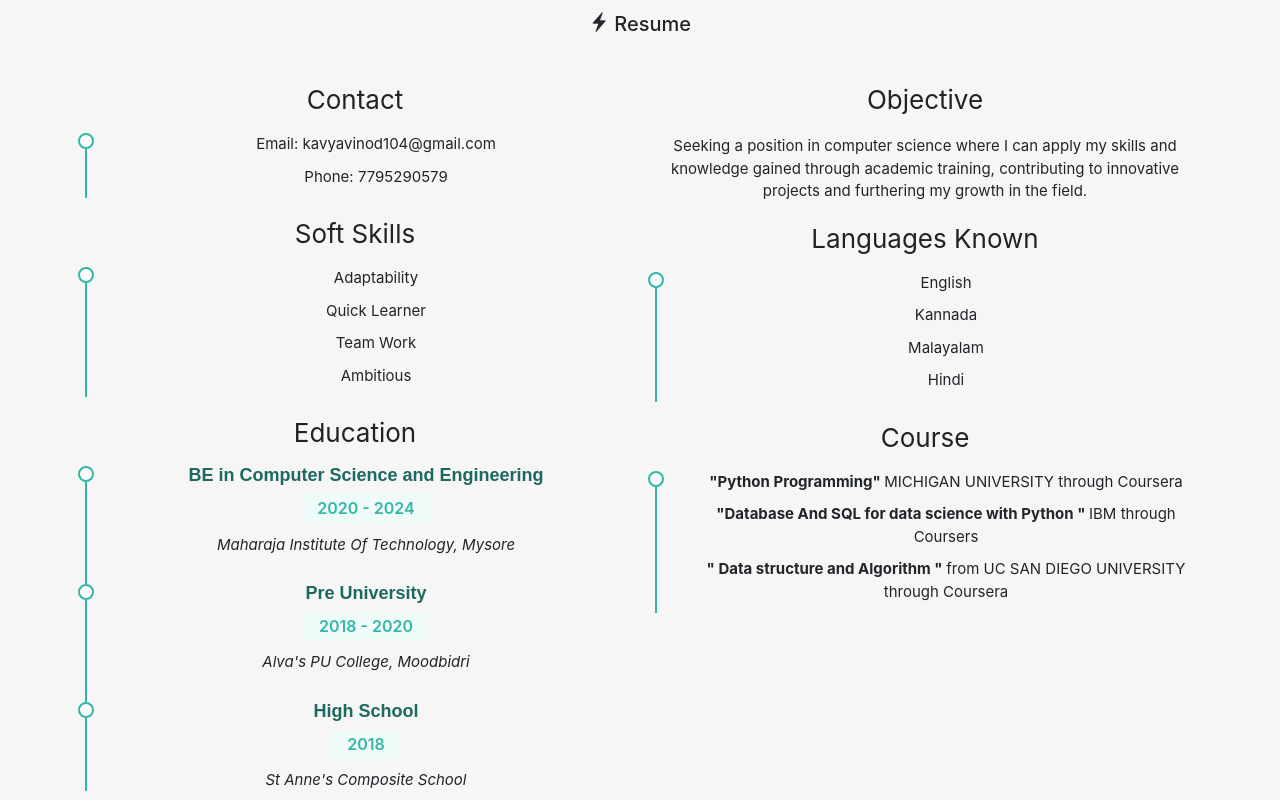
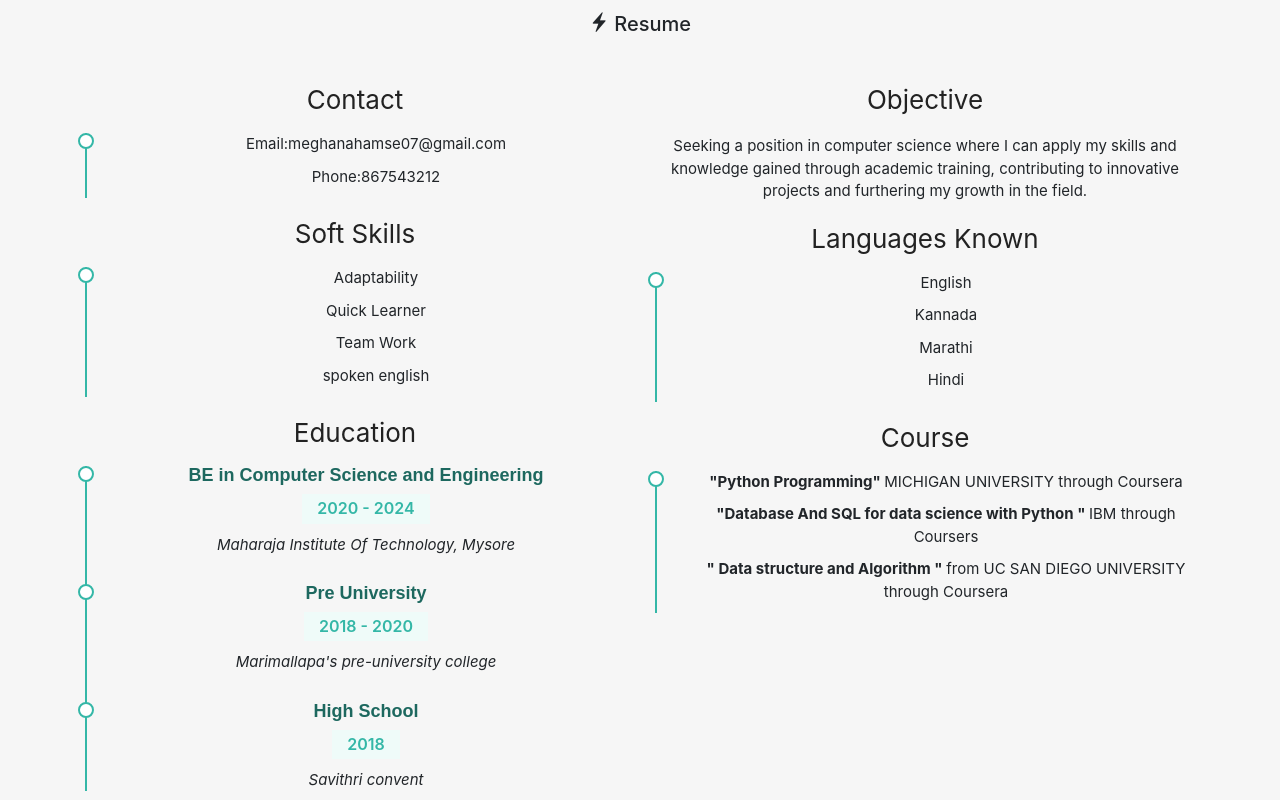
Before and after one commit to MeghanaHamse/bootstrap, a plain HTML site: page index.html in a window 1280 px wide. Shown: the part 700-1500 px from the top of the page. Drawn offline with nearby package versions, Linux system fonts and the light colour scheme.

Commit message:
index.html

```diff
--- a/index.html
+++ b/index.html
@@ -117,7 +117,7 @@
 
 
       <br>
-        <h1>Kavya Vinod</h1>
+        <h1>Meghana R</h1>
         <p>Positive to create good things everyday <span class="glyphicon glyphicon-fire"></span> </p>
         <div>
             <a class="text-decoration-non p-4" href="https://www.linkedin.com/in/kavya-vinod-232280228/">
@@ -139,7 +139,7 @@
         <h2 class="text-center"><span class="glyphicon glyphicon-user"></span> ABOUT ME</h2>
         <div class="container-fluid">
             <div class="row">
-                  <h4>Hey my name is Kavya Vinod and I love  <kbd>Coding!</kbd></h4>
+                  <h4>Hey my name isMeghana R and I love  <kbd>Coding!</kbd></h4>
                   <p>As a final year Computer Science student at Maharaja Institute of Technology, Mysore, I bring a strong foundation in programming languages, algorithms, and software development methodologies. Hailing from the culturally rich town of Thalassery, Kerala, I have a keen interest in leveraging technology to solve real-world problems. My academic journey has equipped me with comprehensive knowledge in areas such as data structures, database management, and system design. Eager to apply my skills and contribute to innovative projects, I am committed to continuous learning and staying updated with the latest advancements in the field of computer science.</p class="text-success">
                  </div>
           </div>
@@ -165,8 +165,8 @@
 
                         <p>
                         <ul>
-                          <li>Email: kavyavinod104@gmail.com</li>
-                          <li>Phone: 7795290579</li>
+                          <li>Email:meghanahamse07@gmail.com</li>
+                          <li>Phone:867543212</li>
                         </ul>
                         </p>
                       </div>
@@ -178,7 +178,7 @@
                           <li>Adaptability</li>
                           <li>Quick Learner</li>
                           <li>Team Work</li>
-                          <li>Ambitious</li>
+                          <li>spoken english</li>
                         </ul>
                         </p>
                       </div>
@@ -192,12 +192,12 @@
                       <div class="resume-item">
                         <h4>Pre University </h4>
                         <h5>2018 - 2020</h5>
-                        <p><em>Alva's PU College, Moodbidri</em></p>
+                        <p><em>Marimallapa's pre-university college</em></p>
                       </div>
                       <div class="resume-item">
                         <h4>High School</h4>
                         <h5>2018</h5>
-                        <p><em>St Anne's Composite School</em></p>
+                        <p><em>Savithri convent</em></p>
                       </div>
                     </div>
                     <div class="col-lg-6">
@@ -212,7 +212,7 @@
                         <ul>
                           <li>English</li>
                           <li>Kannada</li>
-                          <li>Malayalam</li>
+                          <li>Marathi</li>
                           <li>Hindi</li>
                         </ul>
                         </p>
@@ -250,7 +250,7 @@
         <p>Contact me </p>
         <p><span class="glyphicon glyphicon-map-marker"></span> Mysore , Karnataka</p>
         <p><span class="glyphicon glyphicon-phone"></span><a link="telto:+91 7795290579">+91 7795290579</a> </p>
-        <p><span class="glyphicon glyphicon-envelope"></span> kavyavinod104@gmail.com</p>
+        <p><span class="glyphicon glyphicon-envelope"></span> meghanahamse07@gmail.com</p>
       </div>
       <div class="col-sm-7">
         <div class="row">
```
